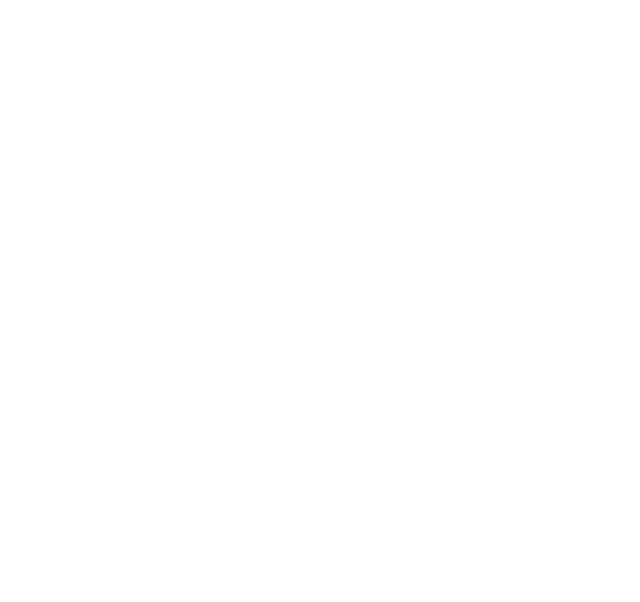
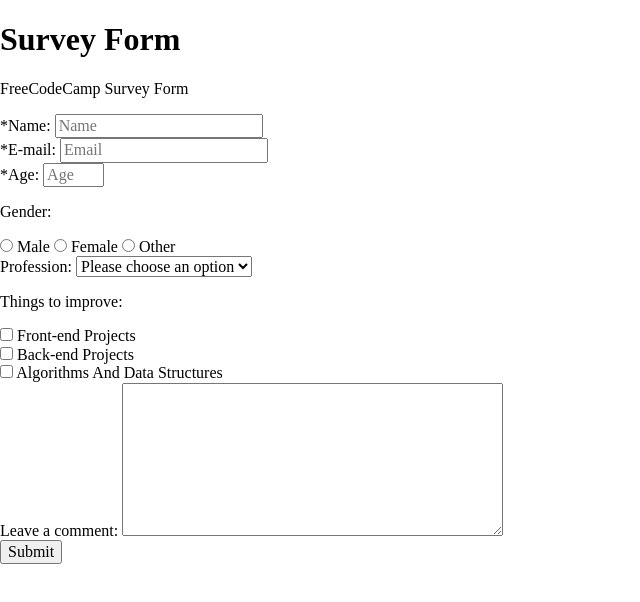
Before and after one commit to Gonnzalo/fcc-survey-form, a website: page index.html in a window 1280 px wide. Shown: the whole page, without its empty margins (0-640 px from the left). Drawn offline with Linux system fonts and the light colour scheme.

Commit message:
add html

```diff
--- a/index.html
+++ b/index.html
@@ -7,5 +7,68 @@
     <link rel="stylesheet" href="css/normalize.css" />
     <link rel="stylesheet" href="css/style.css" />
   </head>
-  <body></body>
+  <body>
+    <h1 id="title">Survey Form</h1>
+    <form action="#" method="POST" id="survey-form">
+      <p id="description">FreeCodeCamp Survey Form</p>
+      <div>
+        <label for="name" id="name-label">*Name:</label>
+        <input type="text" id="name" name="user_name" placeholder="Name" required />
+      </div>
+      <div>
+        <label for="email" id="email-label">*E-mail:</label>
+        <input type="email" id="email" name="user_mail" placeholder="Email" required />
+      </div>
+      <div>
+        <label for="age" id="number-label">*Age:</label>
+        <input
+          type="number"
+          id="number"
+          name="user_mail"
+          min="1"
+          max="99"
+          placeholder="Age"
+          required
+        />
+      </div>
+      <div>
+        <p>Gender:</p>
+        <div>
+          <input type="radio" id="male" name="gender" value="male" /> <label for="male">Male</label>
+
+          <input type="radio" id="female" name="gender" value="female" />
+          <label for="female">Female</label>
+
+          <input type="radio" id="other" name="gender" value="other" />
+          <label for="other">Other</label>
+        </div>
+      </div>
+      <div>
+        <label for="dropdown">Profession:</label>
+        <select id="dropdown">
+          <option value="">Please choose an option</option>
+          <option value="student">Student</option>
+          <option value="profesional">Profesional</option>
+          <option value="none">Other</option>
+        </select>
+      </div>
+      <div>
+        <p>Things to improve:</p>
+
+        <input type="checkbox" id="front-end" name="improved" value="front-end" />
+        <label for="front-end">Front-end Projects <br /></label>
+
+        <input type="checkbox" id="back-end" name="improved" value="back-end" />
+        <label for="back-end">Back-end Projects <br /></label>
+
+        <input type="checkbox" id="data-structures" name="improved" value="data-structures" />
+        <label for="data-structures">Algorithms And Data Structures</label>
+      </div>
+      <div>
+        <label for="textarea">Leave a comment:</label>
+        <textarea cols="40" rows="8" name="textarea" id="textarea"></textarea>
+      </div>
+      <div><input type="submit" value="Submit" id="submit" /></div>
+    </form>
+  </body>
 </html>
```
